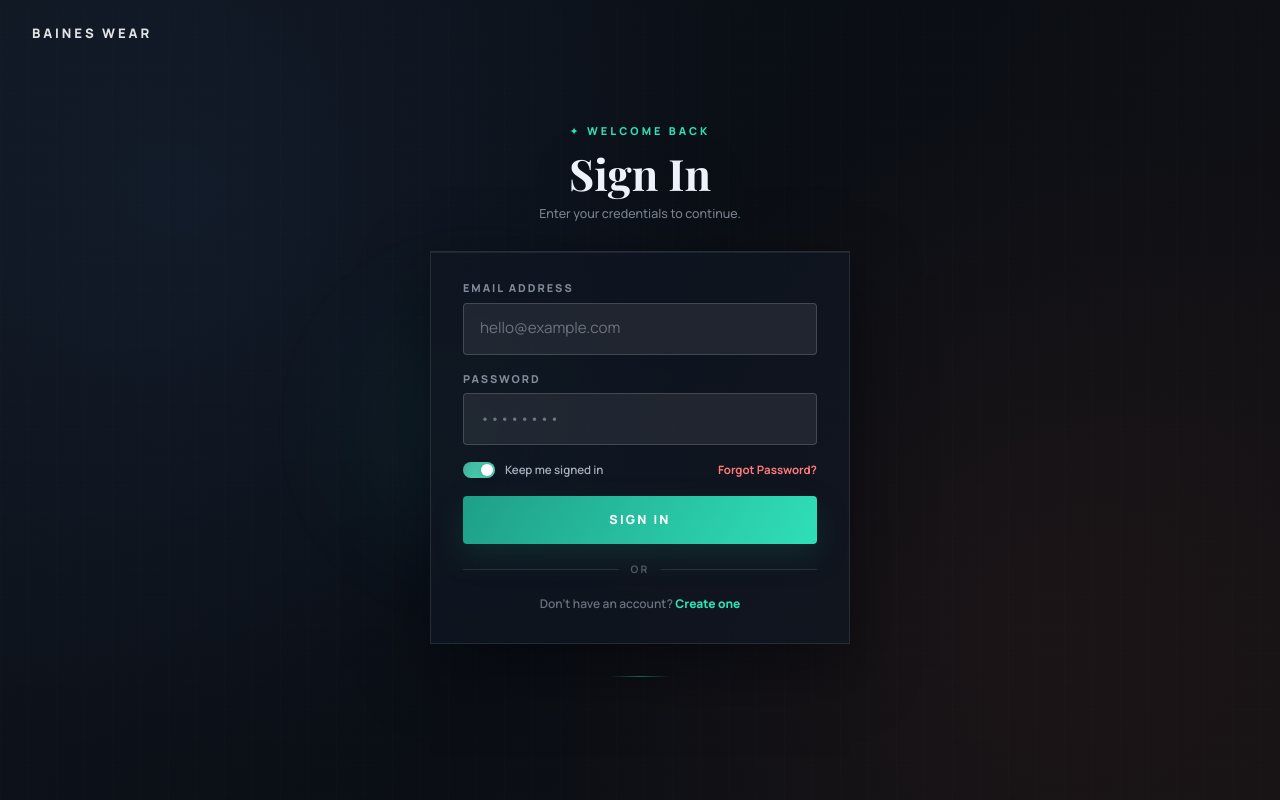
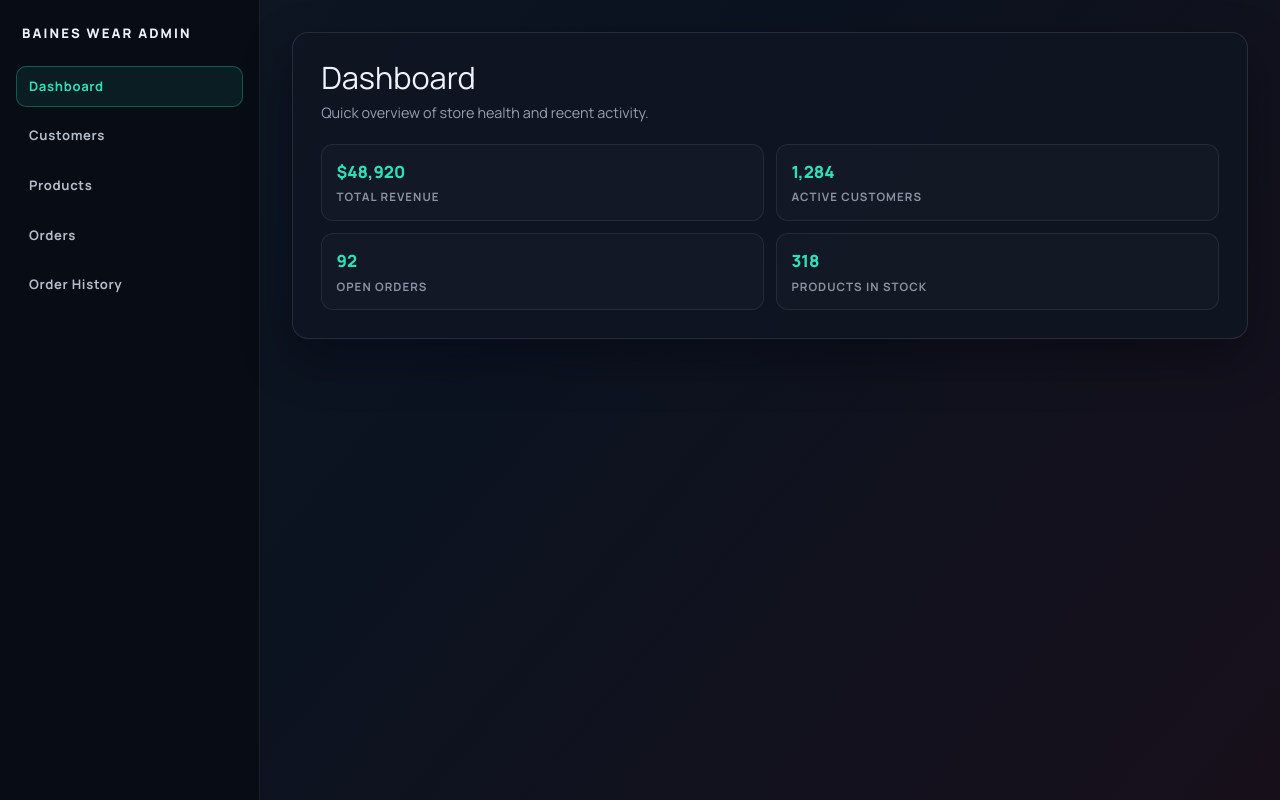
Before and after one commit to Shanebaines/BainesTax_frontend, a React (Vite) app: page /admin/dashboard in a window 1280 px wide. Built offline with nearby package versions, Linux system fonts and the light colour scheme; a web font is replaced by a local one.

Commit message:
Admin page created

```diff
--- a/src/App.css
+++ b/src/App.css
@@ -493,6 +493,138 @@
   font-weight: 900;
 }
 
+.admin-page-shell {
+  min-height: 100vh;
+  display: grid;
+  grid-template-columns: 260px minmax(0, 1fr);
+  background: linear-gradient(130deg, #0f1724 0%, #0b1320 40%, #17101b 100%);
+}
+
+.admin-sidebar {
+  border-right: 1px solid rgba(255, 255, 255, 0.08);
+  background: rgba(7, 12, 20, 0.88);
+  padding: 24px 16px;
+}
+
+.admin-sidebar-brand {
+  color: #eef3fb;
+  font-size: 0.82rem;
+  font-weight: 900;
+  letter-spacing: 0.16em;
+  text-transform: uppercase;
+  margin: 0 6px 22px;
+}
+
+.admin-nav {
+  display: flex;
+  flex-direction: column;
+  gap: 8px;
+}
+
+.admin-nav-link {
+  padding: 10px 12px;
+  border: 1px solid transparent;
+  border-radius: 10px;
+  color: rgba(220, 228, 243, 0.82);
+  font-size: 0.82rem;
+  font-weight: 700;
+  letter-spacing: 0.05em;
+  text-decoration: none;
+  transition: all 0.2s ease;
+}
+
+.admin-nav-link:hover {
+  color: #ffffff;
+  border-color: rgba(255, 255, 255, 0.12);
+  background: rgba(255, 255, 255, 0.03);
+}
+
+.admin-nav-link--active {
+  color: #2fdfb7;
+  border-color: rgba(47, 223, 183, 0.3);
+  background: rgba(47, 223, 183, 0.08);
+}
+
+.admin-content-panel {
+  padding: clamp(1rem, 2.6vw, 2rem);
+}
+
+.admin-section-card {
+  border: 1px solid rgba(255, 255, 255, 0.1);
+  border-radius: 16px;
+  background: rgba(16, 22, 34, 0.86);
+  box-shadow: 0 20px 48px rgba(1, 4, 10, 0.36);
+  padding: clamp(1rem, 2.2vw, 1.8rem);
+}
+
+.admin-section-head h1 {
+  margin: 0;
+  color: #eef3fb;
+  font-size: clamp(1.4rem, 2.4vw, 2rem);
+  line-height: 1.1;
+}
+
+.admin-section-head p {
+  margin: 0.45rem 0 0;
+  color: rgba(180, 190, 205, 0.82);
+  font-size: 0.9rem;
+}
+
+.admin-metrics-grid {
+  margin-top: 1.25rem;
+  display: grid;
+  grid-template-columns: repeat(2, minmax(0, 1fr));
+  gap: 12px;
+}
+
+.admin-metric-item {
+  border: 1px solid rgba(255, 255, 255, 0.08);
+  border-radius: 12px;
+  background: rgba(255, 255, 255, 0.02);
+  padding: 0.9rem;
+}
+
+.admin-metric-value {
+  color: #2fdfb7;
+  font-size: 1.05rem;
+  font-weight: 900;
+}
+
+.admin-metric-label {
+  color: rgba(180, 190, 205, 0.74);
+  font-size: 0.72rem;
+  font-weight: 700;
+  letter-spacing: 0.09em;
+  text-transform: uppercase;
+  margin-top: 0.25rem;
+}
+
+@media (max-width: 900px) {
+  .admin-page-shell {
+    grid-template-columns: 1fr;
+  }
+
+  .admin-sidebar {
+    border-right: 0;
+    border-bottom: 1px solid rgba(255, 255, 255, 0.08);
+    padding: 16px 12px;
+  }
+
+  .admin-nav {
+    flex-direction: row;
+    flex-wrap: wrap;
+  }
+
+  .admin-nav-link {
+    font-size: 0.75rem;
+    padding: 8px 10px;
+  }
+
+  .admin-metrics-grid {
+    grid-template-columns: 1fr;
+  }
+}
+
 @media (max-width: 640px) {
   .login-page {
     padding: 12px;
--- a/src/App.jsx
+++ b/src/App.jsx
@@ -13,8 +13,8 @@ function App() {
         <Route path="/" element={<HomePage />} />
         <Route path="/login" element={<LoginPage />} />
         <Route path="/signup" element={<SignUpPage />} />
-        <Route path="/admin" element={<AdminPage />} />
-        <Route path="/admin/*" element={<LoginPage />} />
+        <Route path="/admin/login" element={<LoginPage />} />
+        <Route path="/admin/*" element={<AdminPage />} />
         <Route path="*" element={<h2 style={{ padding: '2rem' }}>404 Not Found</h2>} />
       </Routes>
     </BrowserRouter>
--- a/src/pages/adminpage.jsx
+++ b/src/pages/adminpage.jsx
@@ -1,12 +1,137 @@
-import { Link } from 'react-router-dom'
+import { Navigate, NavLink, Route, Routes } from 'react-router-dom'
+
+function SectionCard({ title, description, metrics }) {
+  return (
+    <section className="admin-section-card">
+      <header className="admin-section-head">
+        <h1>{title}</h1>
+        <p>{description}</p>
+      </header>
+      <div className="admin-metrics-grid">
+        {metrics.map((metric) => (
+          <article key={metric.label} className="admin-metric-item">
+            <div className="admin-metric-value">{metric.value}</div>
+            <div className="admin-metric-label">{metric.label}</div>
+          </article>
+        ))}
+      </div>
+    </section>
+  )
+}
+
+function DashboardPanel() {
+  return (
+    <SectionCard
+      title="Dashboard"
+      description="Quick overview of store health and recent activity."
+      metrics={[
+        { label: 'Total Revenue', value: '$48,920' },
+        { label: 'Active Customers', value: '1,284' },
+        { label: 'Open Orders', value: '92' },
+        { label: 'Products in Stock', value: '318' },
+      ]}
+    />
+  )
+}
+
+function CustomersPanel() {
+  return (
+    <SectionCard
+      title="Customers"
+      description="Manage customer accounts, groups, and engagement status."
+      metrics={[
+        { label: 'New This Month', value: '126' },
+        { label: 'VIP Members', value: '48' },
+        { label: 'Repeat Buyers', value: '402' },
+        { label: 'Support Tickets', value: '17' },
+      ]}
+    />
+  )
+}
+
+function ProductsPanel() {
+  return (
+    <SectionCard
+      title="Products"
+      description="Track inventory, pricing, and category performance."
+      metrics={[
+        { label: 'Total SKUs', value: '412' },
+        { label: 'Low Stock', value: '23' },
+        { label: 'Best Seller', value: 'Classic Blazer' },
+        { label: 'Draft Items', value: '12' },
+      ]}
+    />
+  )
+}
+
+function OrdersPanel() {
+  return (
+    <SectionCard
+      title="Orders"
+      description="Monitor incoming orders and fulfillment progress."
+      metrics={[
+        { label: 'Pending', value: '31' },
+        { label: 'Packed', value: '19' },
+        { label: 'Shipped', value: '54' },
+        { label: 'Returned', value: '4' },
+      ]}
+    />
+  )
+}
+
+function OrderHistoryPanel() {
+  return (
+    <SectionCard
+      title="Order History"
+      description="Review completed and archived transactions."
+      metrics={[
+        { label: 'Orders This Year', value: '5,942' },
+        { label: 'Avg Order Value', value: '$84.20' },
+        { label: 'Refund Rate', value: '1.2%' },
+        { label: 'Completed', value: '5,781' },
+      ]}
+    />
+  )
+}
 
 export default function AdminPage() {
+  const links = [
+    { to: '/admin/dashboard', label: 'Dashboard' },
+    { to: '/admin/customers', label: 'Customers' },
+    { to: '/admin/products', label: 'Products' },
+    { to: '/admin/orders', label: 'Orders' },
+    { to: '/admin/order-history', label: 'Order History' },
+  ]
+
   return (
-    <div style={{ minHeight: '100vh', display: 'grid', placeItems: 'center', padding: '2rem' }}>
-      <main style={{ width: 'min(460px, 100%)', padding: '2rem', border: '1px solid #d1d5db', borderRadius: '12px' }}>
-        <h1 style={{ marginTop: 0 }}>Admin</h1>
-        <p>Admin landing page is connected.</p>
-        <Link to="/admin/login">Go to Admin Login</Link>
+    <div className="admin-page-shell">
+      <aside className="admin-sidebar">
+        <div className="admin-sidebar-brand">Baines Wear Admin</div>
+        <nav className="admin-nav" aria-label="Admin">
+          {links.map((item) => (
+            <NavLink
+              key={item.to}
+              to={item.to}
+              className={({ isActive }) =>
+                isActive ? 'admin-nav-link admin-nav-link--active' : 'admin-nav-link'
+              }
+            >
+              {item.label}
+            </NavLink>
+          ))}
+        </nav>
+      </aside>
+
+      <main className="admin-content-panel">
+        <Routes>
+          <Route index element={<Navigate to="/admin/dashboard" replace />} />
+          <Route path="dashboard" element={<DashboardPanel />} />
+          <Route path="customers" element={<CustomersPanel />} />
+          <Route path="products" element={<ProductsPanel />} />
+          <Route path="orders" element={<OrdersPanel />} />
+          <Route path="order-history" element={<OrderHistoryPanel />} />
+          <Route path="*" element={<Navigate to="/admin/dashboard" replace />} />
+        </Routes>
       </main>
     </div>
   )
```
